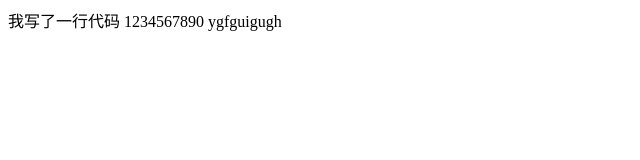
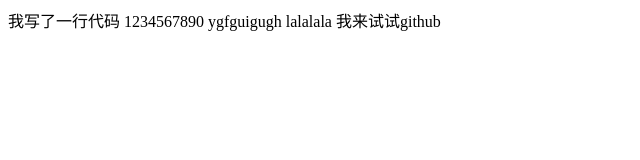
Before and after one commit to QingjiuQAQ/project_01, a plain HTML site: page index.html in a window 1280 px wide. Shown: the whole page, without its empty margins (0-640 px from the left). Drawn offline with Linux system fonts and the light colour scheme.

Commit message:
'测试'

```diff
--- a/index.html
+++ b/index.html
@@ -11,6 +11,8 @@
     我写了一行代码
     1234567890
     ygfguigugh
+
+    lalalala 我来试试github
 </body>
 
 </html>
```
